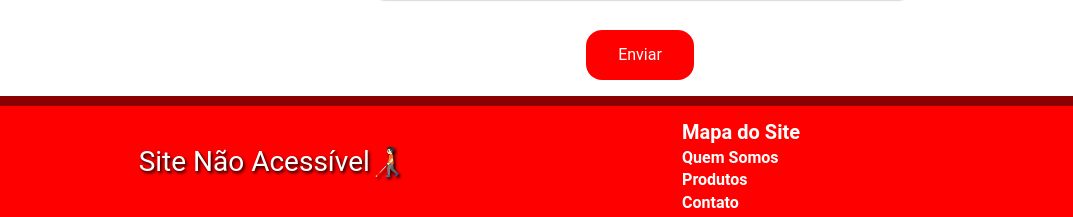
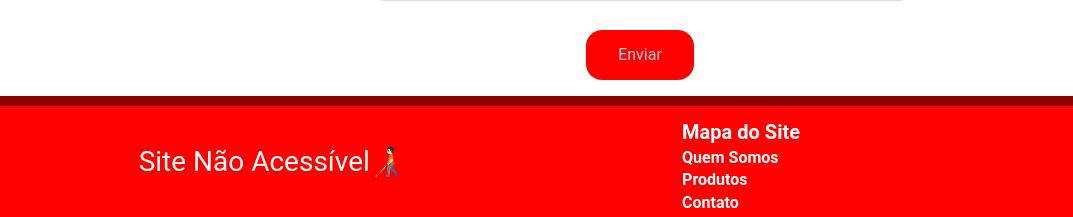
Before and after one commit to ADT1710/sna-tcc-tiw, a website: page index.html in a window 1280 px wide. Shown: the part 2510-2727 px from the top of the page, 0-1073 px from the left. Drawn offline with Linux system fonts and the light colour scheme.

Commit message:
Redução de contraste

```diff
--- a/css/banner.css
+++ b/css/banner.css
@@ -16,5 +16,4 @@
     font-family: "Roboto Light", sans-serif;
     text-align: center;
     color: white;
-    text-shadow: black 2px 2px 2px;
 }
--- a/css/contato.css
+++ b/css/contato.css
@@ -22,7 +22,7 @@
     margin-bottom: 1rem;
     padding: 1rem 2rem;
     background-color: red;
-    color: white;
+    color: lightgray;
     border-radius: 1rem;
     border: none;
 }
--- a/css/menu.css
+++ b/css/menu.css
@@ -14,7 +14,6 @@
 .cabecalho_logo{
     color: white;
     font-size: 28px;
-    text-shadow: black .1rem .1rem .2rem ;
 }
 
 .cabecalho_menu{
--- a/css/style.css
+++ b/css/style.css
@@ -1,3 +1,4 @@
 body{
     background-color: white;
+    color: #b0b0b0;
 }
```
